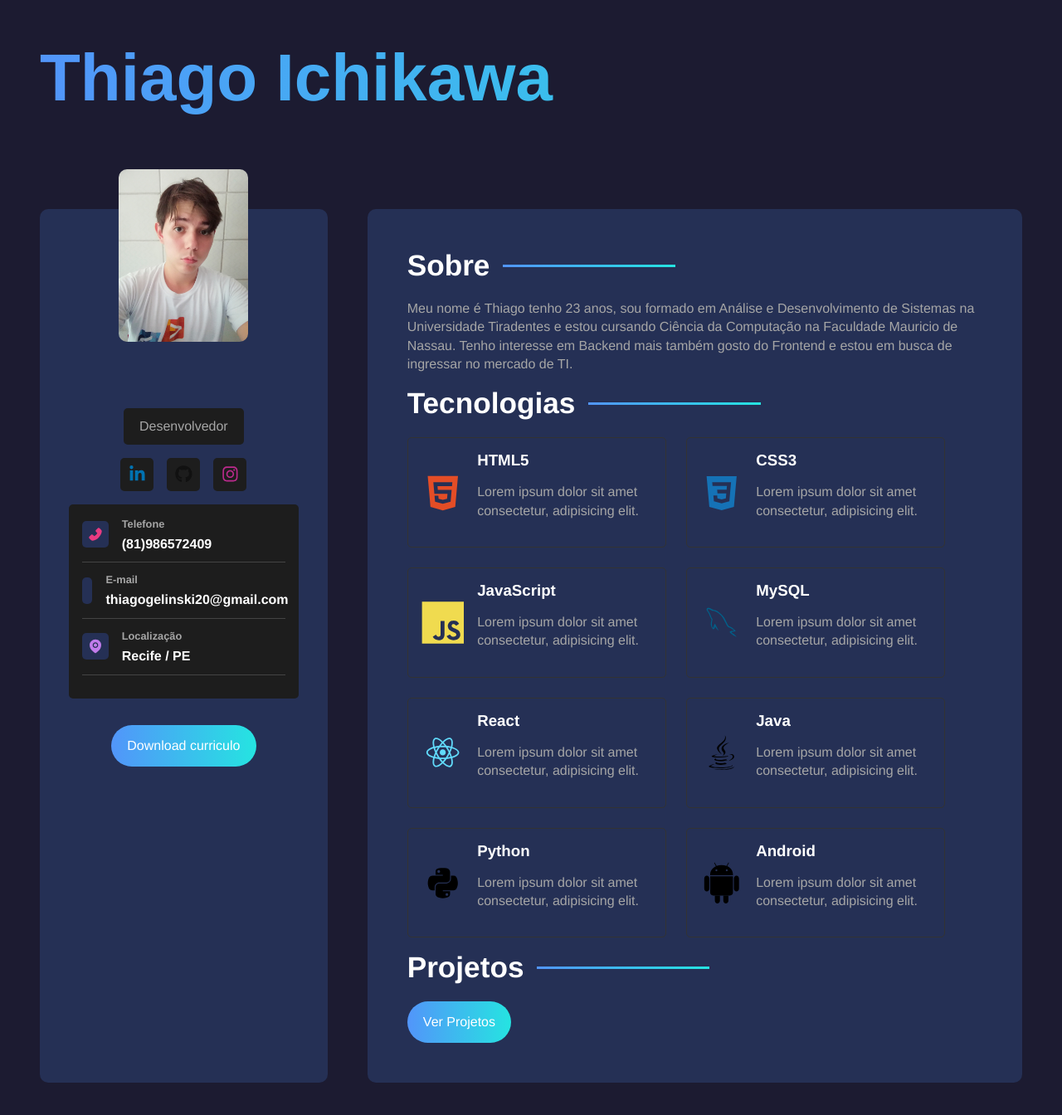
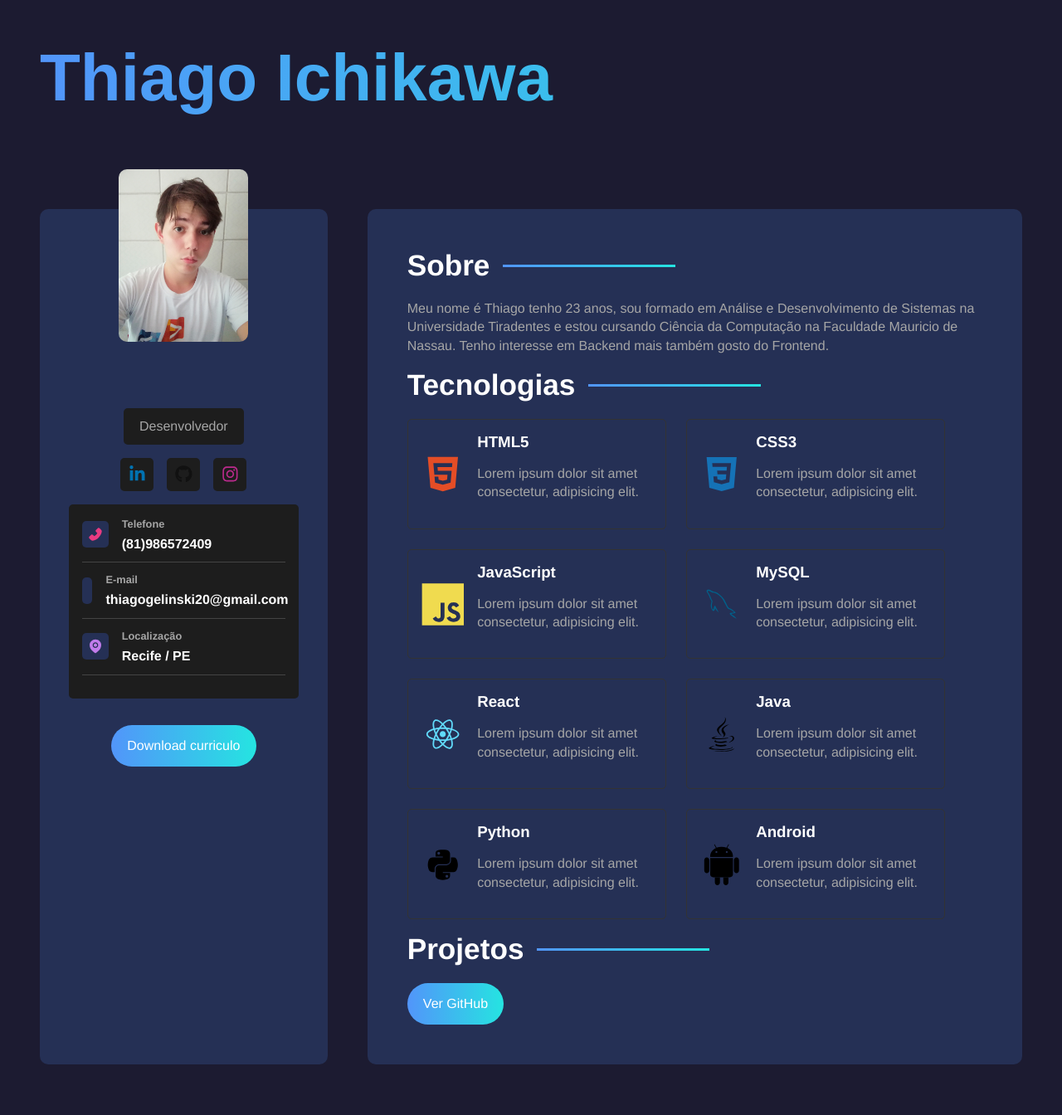
Before and after one commit to yujiichikawa/Portfolio, a React (Vite) app: page / in a window 1280 px wide. Shown: the top 1344 px of the page at 83% size. Built offline with nearby package versions, Linux system fonts and the light colour scheme.

Commit message:
Alterando Portfólio novamente

```diff
--- a/src/components/AboutContainer.jsx
+++ b/src/components/AboutContainer.jsx
@@ -4,8 +4,7 @@ const AboutContainer = () => {
     <section className='about-container'>
       <h2>Sobre</h2>
       <p>Meu nome é Thiago tenho 23 anos, sou formado em Análise e Desenvolvimento de Sistemas na Universidade Tiradentes e
-        estou cursando Ciência da Computação na Faculdade Mauricio de Nassau. Tenho interesse em Backend mais também gosto do Frontend
-        e estou em busca de ingressar no mercado de TI.</p>
+        estou cursando Ciência da Computação na Faculdade Mauricio de Nassau. Tenho interesse em Backend mais também gosto do Frontend.</p>
     </section>
   )
 }
--- a/src/components/ProjectsContainer.jsx
+++ b/src/components/ProjectsContainer.jsx
@@ -5,7 +5,7 @@ const ProjectsContainer = () => {
       <h2>Projetos</h2>
 
       <a href="https://github.com/yujiichikawa" className='btn'>
-        Ver Projetos
+        Ver GitHub
       </a>
     </section>
   )
```
